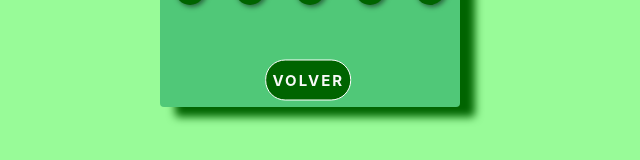
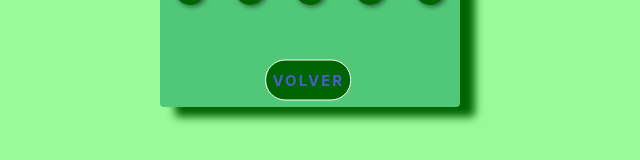
Before and after one commit to IsmaelPasalagua/jam_web, an Angular app: page /profile in a window 1280 px wide. Shown: the part 568-728 px from the top of the page, without its empty margins (330-970 px from the left). Built offline with nearby package versions, Linux system fonts and the light colour scheme.

Commit message:
profile terminado1

```diff
--- a/src/app/components/profile/profile.component.html
+++ b/src/app/components/profile/profile.component.html
@@ -27,7 +27,9 @@
   <span class="spanLogin"></span>
   <span class="spanLogin"></span>
   <span class="spanLogin"></span>
+  <a href="javascript:history.back()">
   <span class="spanLogin"></span>Volver
+</a>
 </button>
 </div>
 
```
